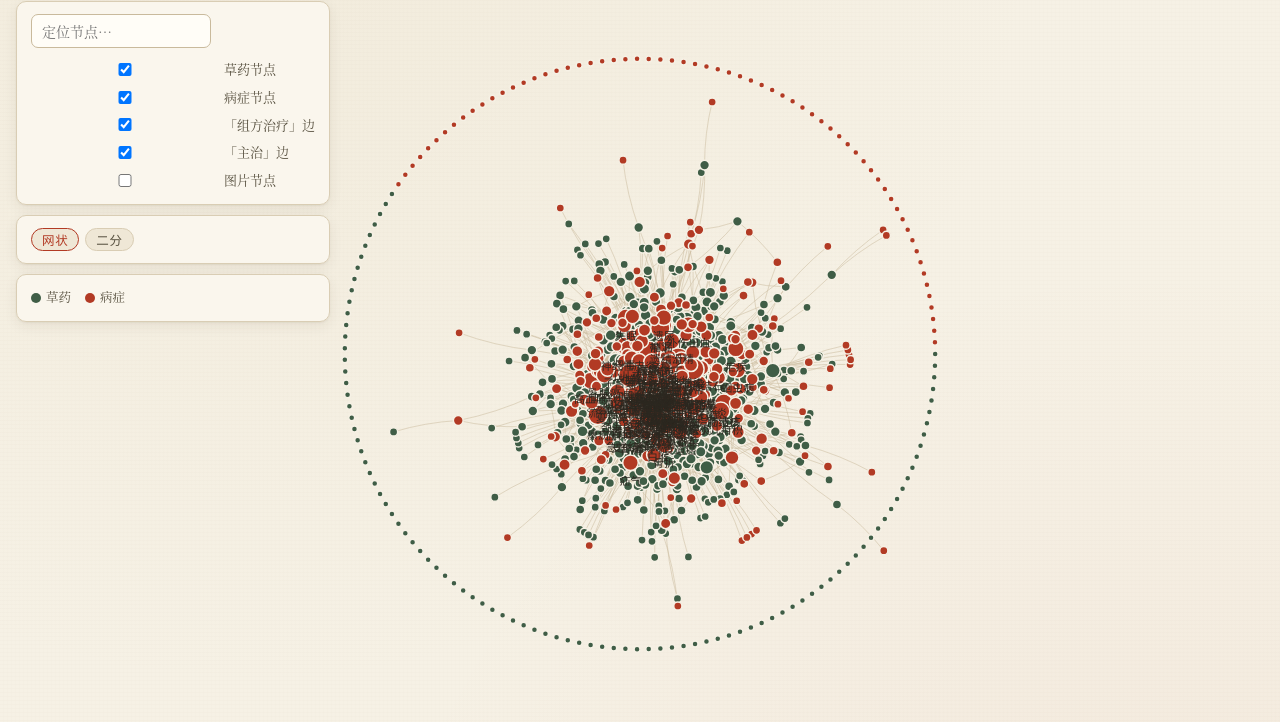
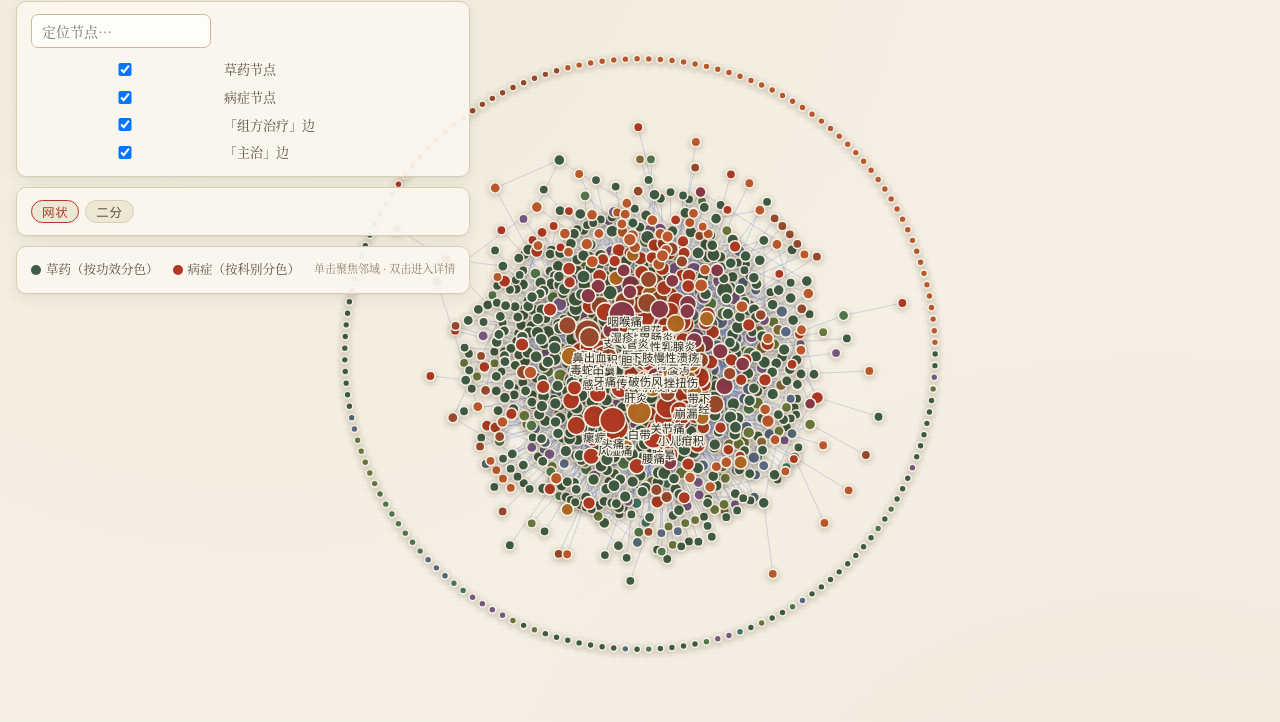
Before and after one commit to Mathjk/fujian-tcm-kb, an Astro site: page /fujian-tcm-kb/graph in a window 1280 px wide. Shown: the part 78-800 px from the top of the page. Built offline with nearby package versions, Linux system fonts and the light colour scheme; Astro itself is replaced by a stand-in of ours.

Commit message:
图谱重设计：KK布局+邻域聚焦+分色配色+缩放自适应

```diff
--- a/src/pages/graph.astro
+++ b/src/pages/graph.astro
@@ -12,16 +12,20 @@ import Base from '../layouts/Base.astro';
           <label><input type="checkbox" id="showD" checked /> 病症节点</label>
           <label><input type="checkbox" id="relTreat" checked /> 「组方治疗」边</label>
           <label><input type="checkbox" id="relIndic" checked /> 「主治」边</label>
-          <label><input type="checkbox" id="picMode" /> 图片节点</label>
         </div>
       </div>
       <div class="panel" style="display:flex;gap:6px">
         <button class="chip" id="layNet" style="cursor:pointer;border-color:var(--cinnabar);color:var(--cinnabar)">网状</button>
         <button class="chip" id="layBi" style="cursor:pointer">二分</button>
       </div>
+      <div class="panel" id="focusBar" style="display:none;align-items:center;gap:8px">
+        <span id="focusName" style="font-size:13px;color:var(--ink-1)"></span>
+        <button class="chip" id="focusExit" style="cursor:pointer">退出聚焦</button>
+      </div>
       <div class="panel graph-legend">
-        <span><i class="dot" style="background:#3f5d46"></i>草药</span>
-        <span><i class="dot" style="background:#b23a24"></i>病症</span>
+        <span><i class="dot" style="background:#3f5d46"></i>草药（按功效分色）</span>
+        <span><i class="dot" style="background:#b23a24"></i>病症（按科别分色）</span>
+        <span style="font-size:11px;color:var(--ink-3)">单击聚焦邻域 · 双击进入详情</span>
       </div>
     </div>
   </div>
@@ -34,14 +38,22 @@ import Base from '../layouts/Base.astro';
     chart.showLoading({ text: '图谱加载中…', color: '#b23a24', textColor: '#57503f', maskColor: 'rgba(246,241,229,.7)' });
 
     let DATA = null;
-    let layout = 'net';          // 'net' | 'bi'
-    let picMode = false;
-    let autoPic = false;         // zoom-triggered
+    let ADJ = new Map();            // id -> Set(neighbor ids)
+    let layout = 'net';
+    let tier = 0;                   // 0 far | 1 mid | 2 close
+    let focusId = null;
+
+    // muted chinese palette
+    const HERB_PAL = ['#3f5d46','#527a4f','#6b7a3f','#3f7a6b','#5a6b8a','#8a6b3f','#4f6b7a','#7a5a8a'];
+    const DIS_PAL  = ['#b23a24','#c05a2e','#a34a3a','#c07a2e','#8a3a4a','#b26a24','#9a4a2e','#7a3a3a'];
+    const hash = s => { let h = 0; for (const c of s || '') h = (h * 31 + c.charCodeAt(0)) | 0; return Math.abs(h); };
+    const colorOf = n => (n.type === 'herb' ? HERB_PAL : DIS_PAL)[hash(n.cat) % 8];
 
     const esc = s => (s ?? '').replace(/[&<>"]/g, c => ({'&':'&amp;','<':'&lt;','>':'&gt;','"':'&quot;'}[c]));
 
     function tip(p) {
       const d = p.data;
+      const url = `${BASE}${d.type === 'herb' ? '/herbs/' : '/diseases/'}${d.slug}`;
       if (d.type === 'herb') {
         const img = d.img ? `<img src="${BASE}/img/${d.img}" style="width:100%;max-height:150px;object-fit:cover;border-radius:6px;margin-bottom:6px">` : '';
         return `<div style="max-width:240px">${img}
@@ -49,56 +61,69 @@ import Base from '../layouts/Base.astro';
           <span style="color:#8a7f66;font-size:12px"> · ${esc(d.cat || '草药')}</span><br/>
           ${d.xw ? `<div style="color:#57503f;font-size:12.5px;margin-top:2px"><b style="color:#a5823c">性味</b> ${esc(d.xw)}</div>` : ''}
           ${d.fn ? `<div style="color:#57503f;font-size:12.5px;margin-top:2px"><b style="color:#a5823c">主治</b> ${esc(d.fn)}…</div>` : ''}
-          <div style="color:#8a7f66;font-size:11px;margin-top:4px">${d.deg} 条关联 · 点击查看详情</div></div>`;
+          <div style="margin-top:6px"><a href="${url}" style="color:#b23a24;font-size:12px">查看详情 →</a>
+          <span style="color:#8a7f66;font-size:11px;margin-left:8px">${d.deg} 条关联</span></div></div>`;
       }
       return `<div style="max-width:220px"><b style="font-size:15px">${esc(d.name)}</b>
         <span style="color:#8a7f66;font-size:12px"> · ${esc(d.cat || '病症')}</span><br/>
         <div style="color:#57503f;font-size:12.5px;margin-top:2px">验方 ${d.fc ?? 0} 首 · ${d.deg} 条关联</div>
         ${d.top?.length ? `<div style="color:#57503f;font-size:12px;margin-top:3px">常用药：${esc(d.top.join('、'))}</div>` : ''}
-        <div style="color:#8a7f66;font-size:11px;margin-top:4px">点击查看详情</div></div>`;
+        <div style="margin-top:6px"><a href="${url}" style="color:#b23a24;font-size:12px">查看详情 →</a></div></div>`;
     }
 
-    function nodeSym(n, zoomed) {
-      if ((picMode || zoomed) && n.type === 'herb' && n.img)
-        return 'image://' + BASE + '/img/' + n.img;
-      return 'circle';
-    }
+    const degLabel = d => tier === 2 ? d.deg > 2 : tier === 1 ? d.deg > 10 : d.deg > 28;
+    const usePic = n => tier === 2 && n.type === 'herb' && n.img;
 
-    function buildNodes(zoomed) {
+    function buildNodes() {
       const showH = document.getElementById('showH').checked;
       const showD = document.getElementById('showD').checked;
-      const keep = n => (n.type === 'herb' ? showH : showD);
-      return DATA.nodes.filter(keep).map(n => ({
+      const fs = focusId ? new Set([focusId, ...ADJ.get(focusId) || []]) : null;
+      return DATA.nodes.filter(n => (n.type === 'herb' ? showH : showD)).map(n => {
+        const dim = fs && !fs.has(n.id);
+        return {
           id: n.id, name: n.name, slug: n.slug, type: n.type,
           img: n.img, xw: n.xw, fn: n.fn, fc: n.fc, top: n.top, cat: n.cat, deg: n.deg,
           x: layout === 'net' ? n.x : n.bx,
           y: layout === 'net' ? n.y : n.by,
           fixed: true,
-        symbol: nodeSym(n, zoomed),
-        symbolSize: (picMode || zoomed) && n.type === 'herb' && n.img
-          ? Math.min(44, 18 + Math.sqrt(n.deg) * 4)
-          : Math.min(24, 6 + Math.sqrt(n.deg) * 2.2),
+          symbol: usePic(n) ? 'image://' + BASE + '/img/' + n.img : 'circle',
+          symbolSize: usePic(n) ? Math.min(46, 20 + Math.sqrt(n.deg) * 5)
+                                : Math.min(26, 7 + Math.sqrt(n.deg) * 2.4),
           symbolKeepAspect: true,
-        itemStyle: { color: n.type === 'herb' ? '#3f5d46' : '#b23a24', borderColor: '#f6f1e5', borderWidth: 1.5 },
+          itemStyle: {
+            color: colorOf(n),
+            borderColor: n.id === focusId ? '#b23a24' : '#f6f1e5',
+            borderWidth: n.id === focusId ? 3 : 1.6,
+            shadowBlur: dim ? 0 : 7, shadowColor: 'rgba(80,60,30,.28)', shadowOffsetY: 1.5,
+            opacity: dim ? 0.07 : 1,
+          },
           label: {
-          show: (picMode || zoomed) ? n.deg > 4 : n.deg > 16,
-          position: 'bottom', fontSize: 11, color: '#2c2820',
+            show: !dim && degLabel(n),
+            position: 'bottom', fontSize: 11.5, color: '#2c2820',
             fontFamily: 'Songti SC, STSong, SimSun, serif',
+            textBorderColor: '#f6f1e5', textBorderWidth: 3,
           },
-      }));
+        };
+      });
     }
 
     let lastNodes = [];
-    function rebuild(zoomed = false) {
+    function rebuild() {
       const rT = document.getElementById('relTreat').checked;
       const rI = document.getElementById('relIndic').checked;
-      const nodes = buildNodes(zoomed);
+      const nodes = buildNodes();
       lastNodes = nodes;
       const ids = new Set(nodes.map(n => n.id));
-      const links = DATA.links.filter(l =>
-        ids.has(l.source) && ids.has(l.target) && (l.rel === '组方治疗' ? rT : rI));
+      const links = DATA.links
+        .filter(l => ids.has(l.source) && ids.has(l.target) && (l.rel === '组方治疗' ? rT : rI))
+        .map(l => {
+          const hot = focusId && (l.source === focusId || l.target === focusId);
+          const dim = focusId && !hot;
+          return { ...l, lineStyle: { opacity: dim ? 0.03 : hot ? 0.85 : 0.28,
+                                      width: hot ? 1.6 : 0.9, color: 'source' } };
+        });
       chart.setOption({
-        animationDurationUpdate: 600,
+        animation: false,
         tooltip: {
           formatter: tip, enterable: true, confine: true,
           backgroundColor: 'rgba(251,247,238,.97)', borderColor: '#d9cdb4',
@@ -107,23 +132,41 @@ import Base from '../layouts/Base.astro';
         series: [{
           type: 'graph', layout: 'none', roam: true, draggable: true,
           nodes, links,
-          lineStyle: { color: '#c9ba9c', width: 1, opacity: .5, curveness: 0.06 },
-          emphasis: { focus: 'adjacency', lineStyle: { color: '#b23a24', width: 2, opacity: .9 }, label: { show: true, fontSize: 13, fontWeight: 'bold' } },
-          scaleLimit: { min: 0.12, max: 10 },
-          progressive: 400,
+          emphasis: { focus: 'adjacency',
+                      lineStyle: { width: 2, opacity: .9 },
+                      label: { show: true, fontSize: 13, fontWeight: 'bold' } },
+          scaleLimit: { min: 0.08, max: 12 },
+          progressive: 500,
         }],
       }, { replaceMerge: ['series'] });
     }
 
+    function setFocus(id) {
+      focusId = id;
+      const bar = document.getElementById('focusBar');
+      if (id) {
+        bar.style.display = 'flex';
+        document.getElementById('focusName').textContent =
+          '聚焦：' + (DATA.nodes.find(n => n.id === id)?.name || '');
+      } else {
+        bar.style.display = 'none';
+      }
+      rebuild();
+    }
+    document.getElementById('focusExit').onclick = () => setFocus(null);
+
     fetch(BASE + '/data/graph.json').then(r => r.json()).then(g => {
       DATA = g;
+      for (const l of g.links) {
+        (ADJ.get(l.source) || ADJ.set(l.source, new Set()).get(l.source)).add(l.target);
+        (ADJ.get(l.target) || ADJ.set(l.target, new Set()).get(l.target)).add(l.source);
+      }
       chart.hideLoading();
       rebuild();
     });
 
     ['showH', 'showD', 'relTreat', 'relIndic'].forEach(id =>
-      document.getElementById(id).addEventListener('change', () => rebuild(autoPic)));
-    document.getElementById('picMode').addEventListener('change', e => { picMode = e.target.checked; rebuild(picMode); });
+      document.getElementById(id).addEventListener('change', rebuild));
 
     const btnN = document.getElementById('layNet'), btnB = document.getElementById('layBi');
     function setLayout(m) {
@@ -132,47 +175,50 @@ import Base from '../layouts/Base.astro';
         b.style.borderColor = on ? 'var(--cinnabar)' : '';
         b.style.color = on ? 'var(--cinnabar)' : '';
       }
-      rebuild(autoPic);
+      rebuild();
     }
     btnN.onclick = () => setLayout('net');
     btnB.onclick = () => setLayout('bi');
 
-    // zoom -> auto switch to image nodes
+    // zoom -> label density / image nodes
     let roamT = null;
     chart.on('graphRoam', () => {
       clearTimeout(roamT);
       roamT = setTimeout(() => {
         const z = chart.getOption().series?.[0]?.zoom ?? 1;
-        const want = z >= 2.2;
-        if (want !== autoPic) { autoPic = want; rebuild(autoPic); }
-      }, 180);
+        const t = z >= 2.4 ? 2 : z >= 1.1 ? 1 : 0;
+        if (t !== tier) { tier = t; rebuild(); }
+      }, 160);
     });
 
-    // search -> focus
-    let lastHi = null;
+    // click focus / dblclick navigate
+    let clickT = null;
+    chart.on('click', p => {
+      if (p.dataType !== 'node') return;
+      clearTimeout(clickT);
+      clickT = setTimeout(() => setFocus(p.data.id === focusId ? null : p.data.id), 220);
+    });
+    chart.on('dblclick', p => {
+      clearTimeout(clickT);
+      if (p.dataType === 'node' && p.data.slug)
+        location.href = BASE + (p.data.type === 'herb' ? '/herbs/' : '/diseases/') + p.data.slug;
+    });
+
+    // search -> focus + tip
     document.getElementById('gq').addEventListener('input', e => {
       const v = e.target.value.trim();
-      if (!DATA) return;
-      if (lastHi) chart.dispatchAction({ type: 'downplay', seriesIndex: 0, name: lastHi });
-      if (!v) return;
+      if (!DATA || !v) return;
       const n = DATA.nodes.find(n => n.name === v) || DATA.nodes.find(n => n.name.includes(v));
-      if (n) {
-        lastHi = n.name;
+      if (!n) return;
+      setFocus(n.id);
       const di = lastNodes.findIndex(x => x.id === n.id);
-        if (di < 0) return;
-        chart.dispatchAction({ type: 'highlight', seriesIndex: 0, dataIndex: di });
-        chart.dispatchAction({ type: 'focusNodeAdjacency', seriesIndex: 0, dataIndex: di });
-        const x = layout === 'net' ? n.x : n.bx, y = layout === 'net' ? n.y : n.by;
-        const pt = chart.convertToPixel({ seriesIndex: 0 }, [x, y]);
+      if (di >= 0) {
+        const pt = chart.convertToPixel({ seriesIndex: 0 },
+          [layout === 'net' ? n.x : n.bx, layout === 'net' ? n.y : n.by]);
         chart.dispatchAction({ type: 'showTip', seriesIndex: 0, dataIndex: di, position: pt });
       }
     });
 
-    chart.on('click', p => {
-      if (p.dataType === 'node' && p.data.slug) {
-        location.href = BASE + (p.data.type === 'herb' ? '/herbs/' : '/diseases/') + p.data.slug;
-      }
-    });
     window.addEventListener('resize', () => chart.resize());
   </script>
 </Base>
```
Also changed, not shown: public/data/graph.json, 1 other file. Lines whose indentation alone changed are shown as unchanged.
